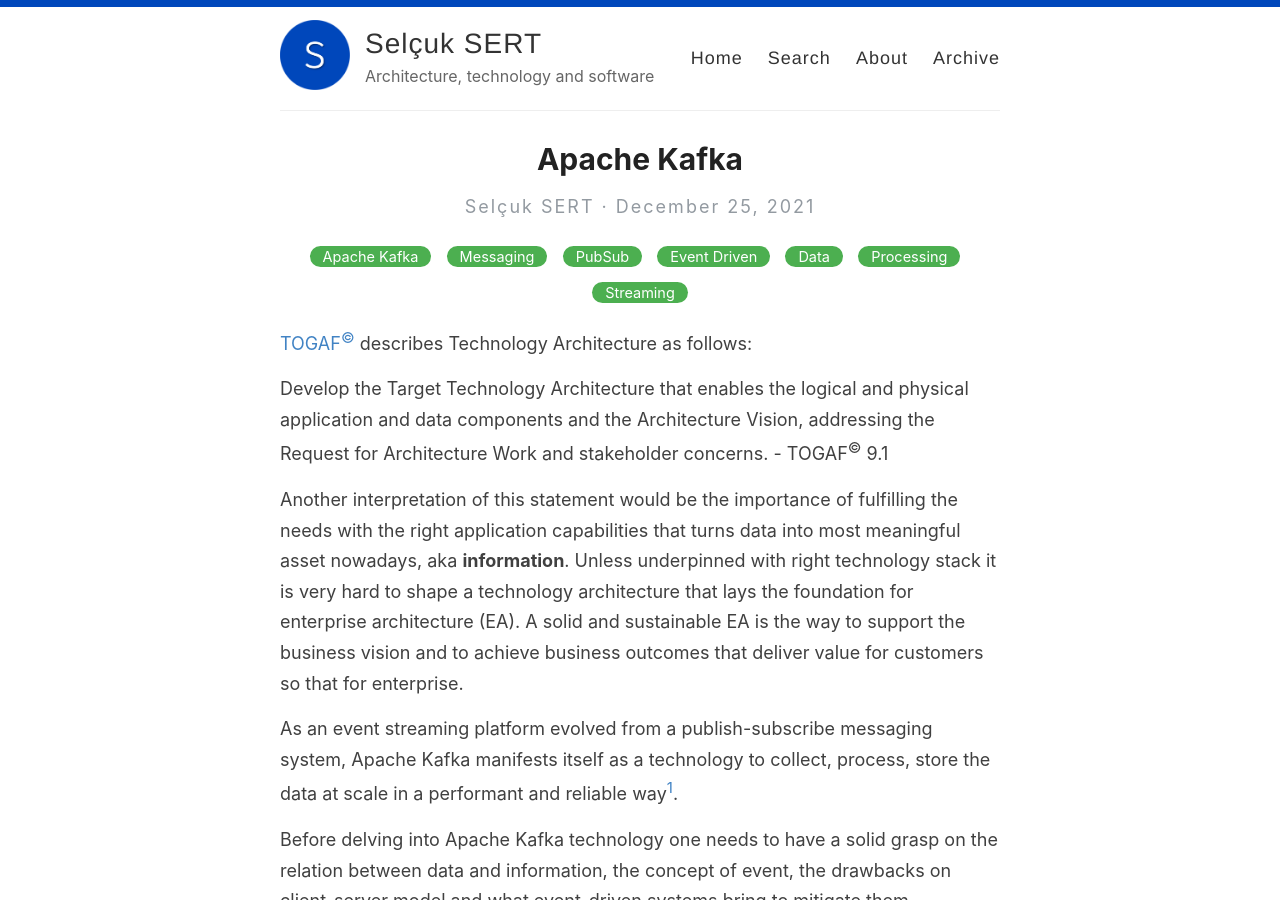
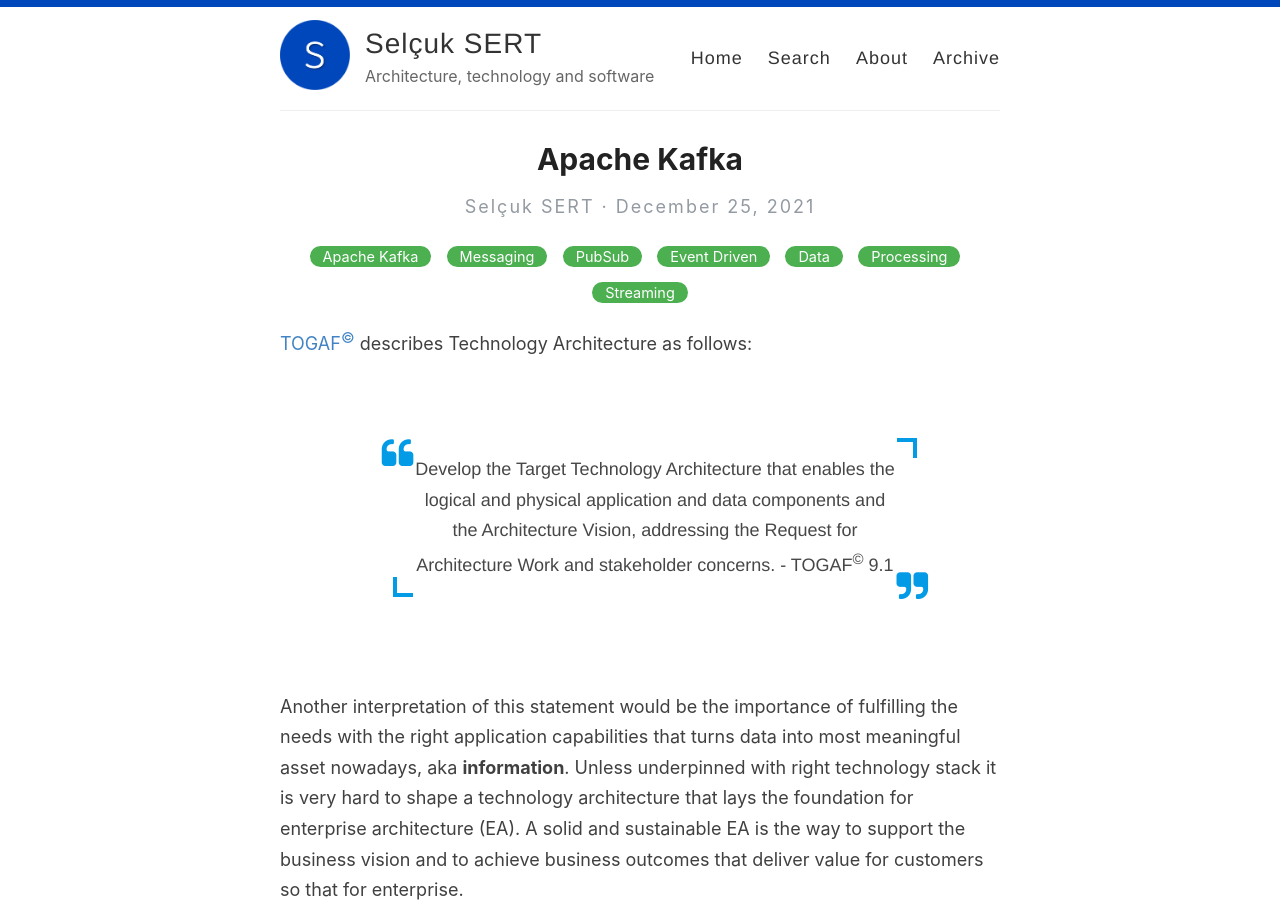
Before and after one commit to selcuksert/selcuksert.github.io, a Jekyll site: the page built from _posts/2021-12-25-apache-kafka.md, in a window 1280 px wide and 900 px high. Built offline with Jekyll 4.4.1, drawn with Linux system fonts in a browser that asks for light colours; nearby versions of some CDN libraries.

Commit message:
Updates blockquote

```diff
--- a/_includes/pullquote.html
+++ b/_includes/pullquote.html
@@ -1,4 +1,6 @@
-<blockquote class="callout quote EN">
-    {{ include.quote }}
-    <cite> - {{ include.cite }} </cite>
-</blockquote>
+<section class="component">
+    <blockquote class="callout quote EN">
+        {{ include.quote }}
+        <cite> - {{ include.cite }} </cite>
+    </blockquote>
+</section>
```
